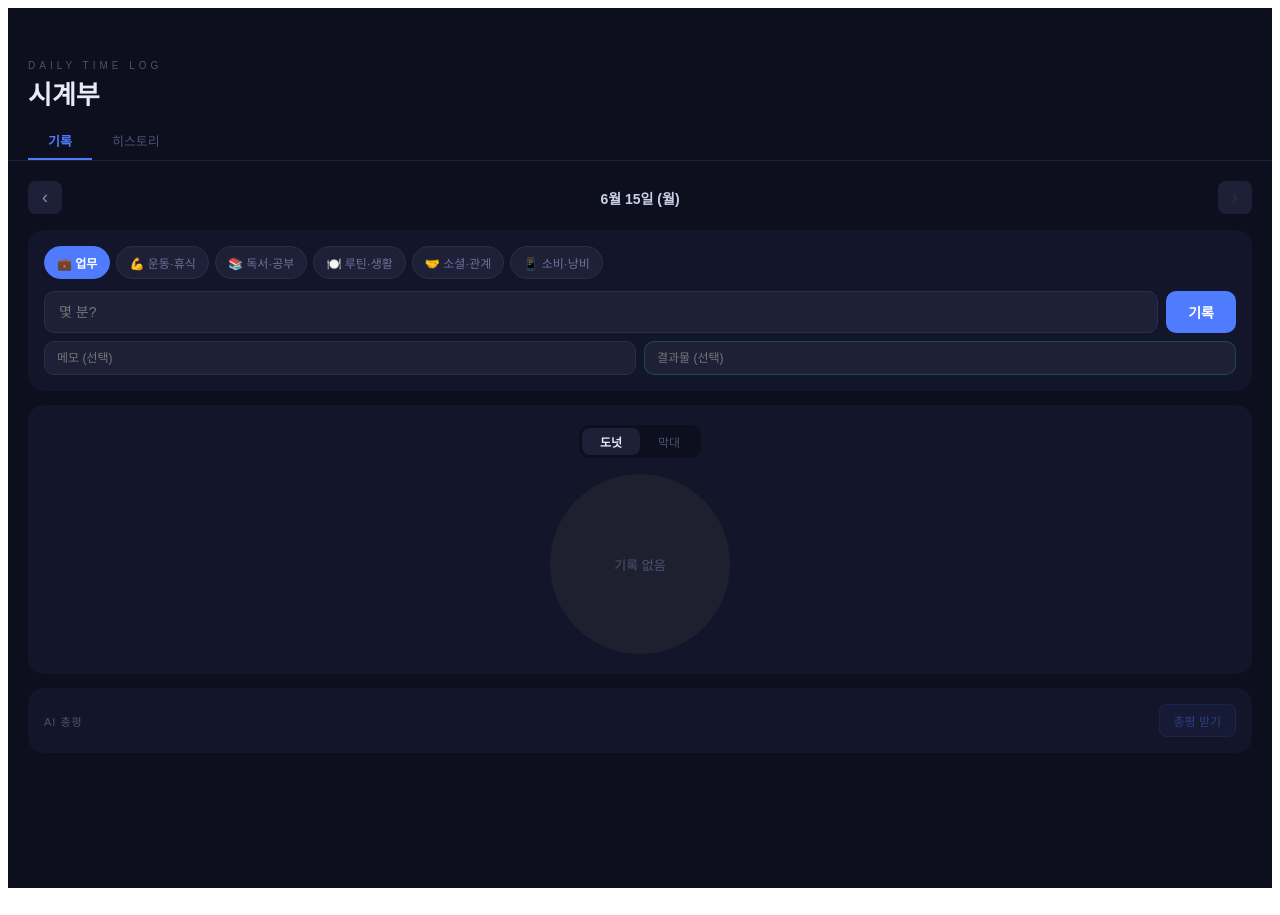
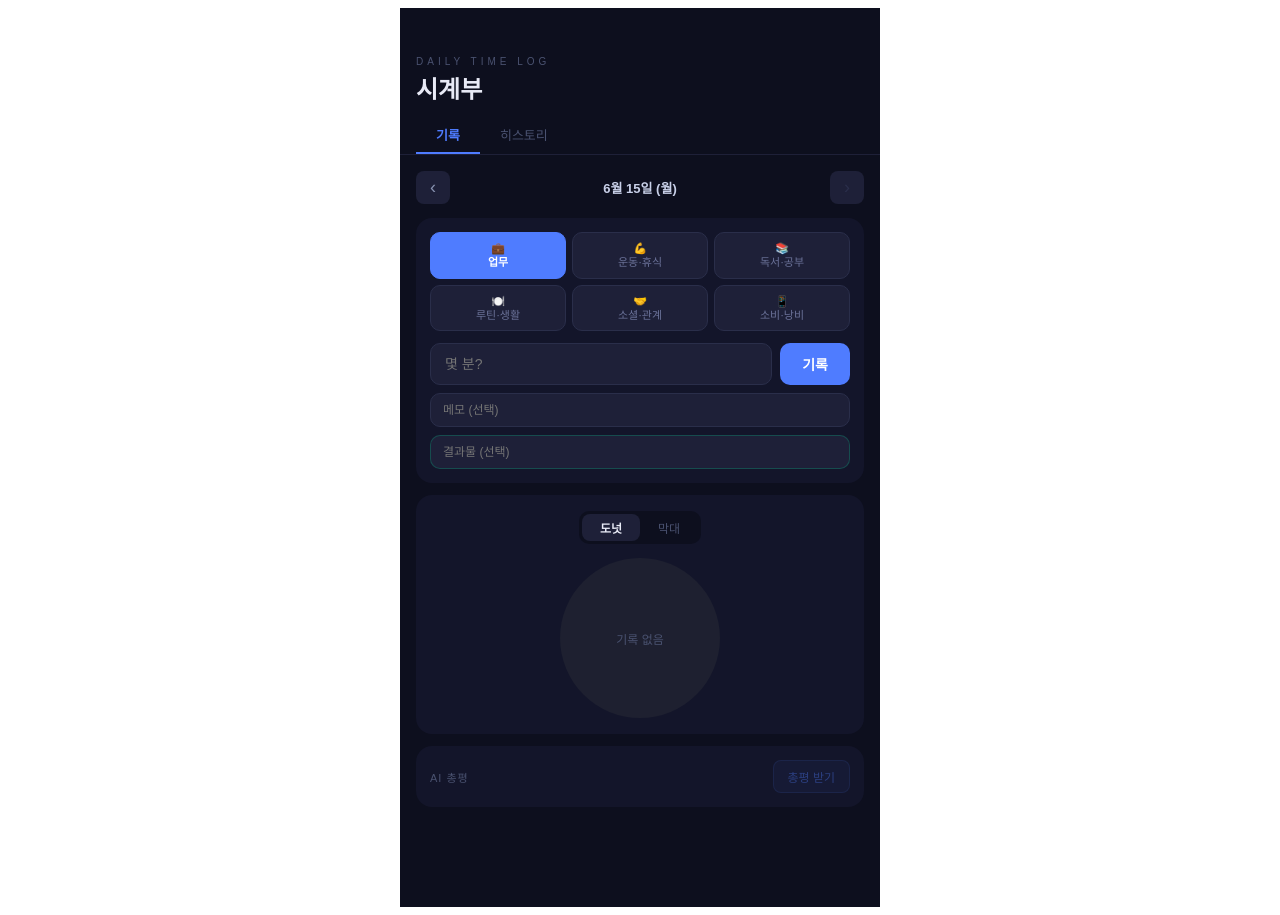
Before and after one commit to keepgoing114/sigyebu-, a React (Vite) app: page / in a window 1280 px wide. Built offline with nearby package versions, Linux system fonts and the light colour scheme.

Commit message:
Update App.jsx

```diff
--- a/src/App.jsx
+++ b/src/App.jsx
@@ -18,11 +18,11 @@ function formatDate(dateStr) {
   return `${d.getMonth()+1}월 ${d.getDate()}일 (${["일","월","화","수","목","금","토"][d.getDay()]})`;
 }
 
-function DonutChart({ data, size = 180 }) {
+function DonutChart({ data, size = 160 }) {
   const total = data.reduce((s, d) => s + d.minutes, 0);
   if (total === 0) return (
     <div style={{ width:size, height:size, borderRadius:"50%", background:"#1e2030", display:"flex", alignItems:"center", justifyContent:"center", margin:"0 auto" }}>
-      <span style={{ color:"#4a5270", fontSize:13 }}>기록 없음</span>
+      <span style={{ color:"#4a5270", fontSize:12 }}>기록 없음</span>
     </div>
   );
   let cum = 0;
@@ -49,7 +49,7 @@ function DonutChart({ data, size = 180 }) {
         <circle cx={cx} cy={cy} r={ir} fill="#13152a"/>
       </svg>
       <div style={{ position:"absolute", top:"50%", left:"50%", transform:"translate(-50%,-50%)", textAlign:"center", pointerEvents:"none" }}>
-        <div style={{ fontSize:20, fontWeight:700, color:"#e8eaf6", lineHeight:1 }}>{hrs>0?`${hrs}h `:""}{mins}m</div>
+        <div style={{ fontSize:18, fontWeight:700, color:"#e8eaf6", lineHeight:1 }}>{hrs>0?`${hrs}h `:""}{mins}m</div>
         <div style={{ fontSize:10, color:"#6b7299", marginTop:3 }}>총 기록</div>
       </div>
     </div>
@@ -122,7 +122,7 @@ export default function App() {
 핵심은 "시간 대비 결과물"입니다.
 형식:
 1. 한 줄 평가 (이모지 포함, 20자 이내)
-2. 시간 투자 대비 결과물 평가 (구체적으로)
+2. 시간 투자 대비 결과물 평가
 3. 아쉬운 점 1가지 (팩폭이되 따뜻하게)
 4. 내일 딱 하나 바꾼다면
 200자 이내. 마크다운 없이.`,
@@ -136,11 +136,11 @@ export default function App() {
   };
 
   return (
-    <div style={{ minHeight:"100vh", background:"#0d0f1e", color:"#e8eaf6", fontFamily:"'Apple SD Gothic Neo','Pretendard',sans-serif", paddingBottom:80 }}>
+    <div style={{ maxWidth:480, margin:"0 auto", minHeight:"100vh", background:"#0d0f1e", color:"#e8eaf6", fontFamily:"'Apple SD Gothic Neo','Pretendard',sans-serif", paddingBottom:80 }}>
 
-      <div style={{ padding:"52px 20px 0", borderBottom:"1px solid #1e2038" }}>
+      <div style={{ padding:"48px 16px 0", borderBottom:"1px solid #1e2038" }}>
         <div style={{ fontSize:10, letterSpacing:4, color:"#4a5270", textTransform:"uppercase", marginBottom:3 }}>Daily Time Log</div>
-        <div style={{ fontSize:26, fontWeight:800 }}>시계부</div>
+        <div style={{ fontSize:24, fontWeight:800 }}>시계부</div>
         <div style={{ display:"flex", marginTop:12 }}>
           {[["today","기록"],["history","히스토리"]].map(([v,l])=>(
             <button key={v} onClick={()=>setView(v)} style={{
@@ -154,27 +154,33 @@ export default function App() {
       </div>
 
       {view==="today" && (
-        <div style={{ padding:"20px 20px 0" }}>
-          <div style={{ display:"flex", alignItems:"center", justifyContent:"space-between", marginBottom:16 }}>
+        <div style={{ padding:"16px 16px 0" }}>
+
+          {/* 날짜 */}
+          <div style={{ display:"flex", alignItems:"center", justifyContent:"space-between", marginBottom:14 }}>
             <button onClick={()=>{ const d=new Date(viewDate+"T00:00:00"); d.setDate(d.getDate()-1); setViewDate(d.toISOString().slice(0,10)); setAiReview(""); }}
               style={{ background:"#1e2038", border:"none", color:"#8892b0", padding:"6px 14px", borderRadius:8, cursor:"pointer", fontSize:18 }}>‹</button>
-            <span style={{ fontSize:14, fontWeight:600, color:"#c8d0e8" }}>{formatDate(viewDate)}</span>
+            <span style={{ fontSize:13, fontWeight:600, color:"#c8d0e8" }}>{formatDate(viewDate)}</span>
             <button onClick={()=>{ const d=new Date(viewDate+"T00:00:00"); d.setDate(d.getDate()+1); const nd=d.toISOString().slice(0,10); if(nd<=todayKey()){setViewDate(nd);setAiReview("");} }}
               style={{ background:"#1e2038", border:"none", color:viewDate>=todayKey()?"#2a2e4a":"#8892b0", padding:"6px 14px", borderRadius:8, cursor:"pointer", fontSize:18 }}>›</button>
           </div>
 
-          <div style={{ background:"#13152a", borderRadius:16, padding:"16px", marginBottom:14 }}>
-            <div style={{ display:"flex", flexWrap:"wrap", gap:6, marginBottom:12 }}>
+          {/* 입력 */}
+          <div style={{ background:"#13152a", borderRadius:16, padding:"14px", marginBottom:12 }}>
+            {/* 카테고리 3열 그리드 */}
+            <div style={{ display:"grid", gridTemplateColumns:"1fr 1fr 1fr", gap:6, marginBottom:12 }}>
               {CATEGORIES.map(cat => (
                 <button key={cat.id} onClick={()=>setSelCat(cat.id)} style={{
-                  padding:"7px 12px", borderRadius:20, fontSize:12, cursor:"pointer",
+                  padding:"8px 4px", borderRadius:10, fontSize:11, cursor:"pointer",
                   background: selCat===cat.id ? cat.color : "#1e2038",
                   color: selCat===cat.id ? "#fff" : "#6b7299",
                   border: selCat===cat.id ? `1px solid ${cat.color}` : "1px solid #2a2e4a",
-                  fontWeight: selCat===cat.id ? 700 : 400, transition:"all .15s"
-                }}>{cat.emoji} {cat.label}</button>
+                  fontWeight: selCat===cat.id ? 700 : 400, transition:"all .15s",
+                  textAlign:"center", lineHeight:1.3
+                }}>{cat.emoji}<br/>{cat.label}</button>
               ))}
             </div>
+            {/* 시간 입력 */}
             <div style={{ display:"flex", gap:8, marginBottom:8 }}>
               <input type="number" placeholder="몇 분?" value={inputMin}
                 onChange={e=>setInputMin(e.target.value)}
@@ -182,28 +188,29 @@ export default function App() {
                 style={{ flex:1, background:"#1e2038", border:"1px solid #2a2e4a", borderRadius:10, padding:"11px 14px", color:"#e8eaf6", fontSize:14, outline:"none" }}/>
               <button onClick={addRecord} style={{ background:"#4F7CFF", border:"none", borderRadius:10, padding:"11px 22px", color:"#fff", fontSize:14, fontWeight:700, cursor:"pointer" }}>기록</button>
             </div>
-            <div style={{ display:"flex", gap:8 }}>
-              <input placeholder="메모 (선택)" value={memo} onChange={e=>setMemo(e.target.value)}
-                style={{ flex:1, background:"#1e2038", border:"1px solid #2a2e4a", borderRadius:10, padding:"9px 12px", color:"#e8eaf6", fontSize:12, outline:"none" }}/>
-              <input placeholder="결과물 (선택)" value={output} onChange={e=>setOutput(e.target.value)}
-                onKeyDown={e=>e.key==="Enter"&&addRecord()}
-                style={{ flex:1, background:"#1e2038", border:"1px solid #00C48C44", borderRadius:10, padding:"9px 12px", color:"#e8eaf6", fontSize:12, outline:"none" }}/>
-            </div>
+            {/* 메모 - 세로 배치 */}
+            <input placeholder="메모 (선택)" value={memo} onChange={e=>setMemo(e.target.value)}
+              style={{ width:"100%", boxSizing:"border-box", background:"#1e2038", border:"1px solid #2a2e4a", borderRadius:10, padding:"9px 12px", color:"#e8eaf6", fontSize:12, outline:"none", marginBottom:8 }}/>
+            <input placeholder="결과물 (선택)" value={output} onChange={e=>setOutput(e.target.value)}
+              onKeyDown={e=>e.key==="Enter"&&addRecord()}
+              style={{ width:"100%", boxSizing:"border-box", background:"#1e2038", border:"1px solid #00C48C44", borderRadius:10, padding:"9px 12px", color:"#e8eaf6", fontSize:12, outline:"none" }}/>
           </div>
 
+          {/* 결과물 요약 */}
           {allOutputs.length > 0 && (
-            <div style={{ background:"#13152a", borderRadius:16, padding:"14px 16px", marginBottom:14 }}>
-              <div style={{ fontSize:11, color:"#4a5270", letterSpacing:1, marginBottom:10 }}>오늘의 결과물</div>
+            <div style={{ background:"#13152a", borderRadius:16, padding:"12px 14px", marginBottom:12 }}>
+              <div style={{ fontSize:11, color:"#4a5270", letterSpacing:1, marginBottom:8 }}>오늘의 결과물</div>
               <div style={{ display:"flex", flexWrap:"wrap", gap:6 }}>
                 {allOutputs.map((r,i) => (
-                  <span key={i} style={{ background:"#00C48C22", border:"1px solid #00C48C44", borderRadius:20, padding:"4px 12px", fontSize:12, color:"#00C48C" }}>✓ {r.output}</span>
+                  <span key={i} style={{ background:"#00C48C22", border:"1px solid #00C48C44", borderRadius:20, padding:"4px 10px", fontSize:11, color:"#00C48C" }}>✓ {r.output}</span>
                 ))}
               </div>
             </div>
           )}
 
-          <div style={{ background:"#13152a", borderRadius:16, padding:"20px 16px", marginBottom:14 }}>
-            <div style={{ display:"flex", background:"#0d0f1e", borderRadius:10, padding:3, width:"fit-content", margin:"0 auto 16px" }}>
+          {/* 차트 */}
+          <div style={{ background:"#13152a", borderRadius:16, padding:"16px 14px", marginBottom:12 }}>
+            <div style={{ display:"flex", background:"#0d0f1e", borderRadius:10, padding:3, width:"fit-content", margin:"0 auto 14px" }}>
               {[["donut","도넛"],["bar","막대"]].map(([mode,label])=>(
                 <button key={mode} onClick={()=>setChartMode(mode)} style={{
                   padding:"5px 18px", borderRadius:8, border:"none", cursor:"pointer", fontSize:12,
@@ -215,13 +222,13 @@ export default function App() {
             </div>
             {chartMode==="donut" ? (
               <>
-                <DonutChart data={categoryTotals} size={180}/>
+                <DonutChart data={categoryTotals} size={160}/>
                 {activeCats.length>0 && (
-                  <div style={{ display:"flex", flexWrap:"wrap", gap:"6px 14px", marginTop:16, justifyContent:"center" }}>
+                  <div style={{ display:"flex", flexWrap:"wrap", gap:"5px 12px", marginTop:14, justifyContent:"center" }}>
                     {activeCats.map(cat=>(
-                      <div key={cat.id} style={{ display:"flex", alignItems:"center", gap:5 }}>
-                        <div style={{ width:8, height:8, borderRadius:"50%", background:cat.color }}/>
-                        <span style={{ fontSize:11, color:"#8892b0" }}>{cat.label}</span>
+                      <div key={cat.id} style={{ display:"flex", alignItems:"center", gap:4 }}>
+                        <div style={{ width:7, height:7, borderRadius:"50%", background:cat.color }}/>
+                        <span style={{ fontSize:10, color:"#8892b0" }}>{cat.label}</span>
                       </div>
                     ))}
                   </div>
@@ -229,30 +236,30 @@ export default function App() {
               </>
             ) : (
               activeCats.length===0
-                ? <div style={{ textAlign:"center", color:"#3a4060", fontSize:13, padding:"24px 0" }}>아직 기록이 없어요</div>
+                ? <div style={{ textAlign:"center", color:"#3a4060", fontSize:13, padding:"20px 0" }}>아직 기록이 없어요</div>
                 : activeCats.sort((a,b)=>b.minutes-a.minutes).map(cat=>{
                   const pct = totalMin>0?cat.minutes/totalMin*100:0;
                   return (
-                    <div key={cat.id} style={{ marginBottom:12 }}>
-                      <div style={{ display:"flex", justifyContent:"space-between", marginBottom:5 }}>
-                        <span style={{ fontSize:12, color:"#c8d0e8" }}>{cat.emoji} {cat.label}</span>
-                        <span style={{ fontSize:12, color:cat.color, fontWeight:600 }}>
+                    <div key={cat.id} style={{ marginBottom:10 }}>
+                      <div style={{ display:"flex", justifyContent:"space-between", marginBottom:4 }}>
+                        <span style={{ fontSize:11, color:"#c8d0e8" }}>{cat.emoji} {cat.label}</span>
+                        <span style={{ fontSize:11, color:cat.color, fontWeight:600 }}>
                           {Math.floor(cat.minutes/60)>0?`${Math.floor(cat.minutes/60)}h `:""}{cat.minutes%60}m
-                          <span style={{ color:"#4a5270", fontWeight:400, marginLeft:6 }}>{pct.toFixed(0)}%</span>
+                          <span style={{ color:"#4a5270", fontWeight:400, marginLeft:4 }}>{pct.toFixed(0)}%</span>
                         </span>
                       </div>
-                      <div style={{ height:6, background:"#1e2038", borderRadius:4 }}>
-                        <div style={{ height:6, width:`${pct}%`, background:cat.color, borderRadius:4, transition:"width .4s" }}/>
+                      <div style={{ height:5, background:"#1e2038", borderRadius:4 }}>
+                        <div style={{ height:5, width:`${pct}%`, background:cat.color, borderRadius:4, transition:"width .4s" }}/>
                       </div>
                     </div>
                   );
                 })
             )}
             {totalMin>0 && (
-              <div style={{ display:"flex", justifyContent:"center", gap:24, marginTop:20, paddingTop:16, borderTop:"1px solid #1e2038" }}>
+              <div style={{ display:"flex", justifyContent:"center", gap:20, marginTop:16, paddingTop:14, borderTop:"1px solid #1e2038" }}>
                 {typeStats.map(t=>(
                   <div key={t.type} style={{ textAlign:"center" }}>
-                    <div style={{ fontSize:16, fontWeight:700, color:TYPE_COLOR[t.type] }}>{Math.floor(t.minutes/60)}h {t.minutes%60}m</div>
+                    <div style={{ fontSize:14, fontWeight:700, color:TYPE_COLOR[t.type] }}>{Math.floor(t.minutes/60)}h {t.minutes%60}m</div>
                     <div style={{ fontSize:10, color:"#4a5270", marginTop:2 }}>{TYPE_LABEL[t.type]}</div>
                   </div>
                 ))}
@@ -260,25 +267,26 @@ export default function App() {
             )}
           </div>
 
+          {/* 로그 */}
           {activeRecords.length>0 && (
-            <div style={{ background:"#13152a", borderRadius:16, padding:"16px", marginBottom:14 }}>
-              <div style={{ fontSize:11, color:"#4a5270", marginBottom:12, letterSpacing:1 }}>LOG</div>
+            <div style={{ background:"#13152a", borderRadius:16, padding:"14px", marginBottom:12 }}>
+              <div style={{ fontSize:11, color:"#4a5270", marginBottom:10, letterSpacing:1 }}>LOG</div>
               {[...activeRecords].reverse().map((r,i)=>{
                 const cat = CATEGORIES.find(c=>c.id===r.cat);
                 const realIdx = activeRecords.length-1-i;
                 return (
-                  <div key={i} style={{ display:"flex", alignItems:"flex-start", justifyContent:"space-between", padding:"10px 0", borderBottom:i<activeRecords.length-1?"1px solid #1e2038":"none" }}>
-                    <div style={{ display:"flex", alignItems:"flex-start", gap:10, flex:1 }}>
-                      <div style={{ width:34, height:34, borderRadius:10, background:cat?.color+"22", display:"flex", alignItems:"center", justifyContent:"center", fontSize:17, flexShrink:0 }}>{cat?.emoji}</div>
+                  <div key={i} style={{ display:"flex", alignItems:"flex-start", justifyContent:"space-between", padding:"9px 0", borderBottom:i<activeRecords.length-1?"1px solid #1e2038":"none" }}>
+                    <div style={{ display:"flex", alignItems:"flex-start", gap:8, flex:1 }}>
+                      <div style={{ width:32, height:32, borderRadius:9, background:cat?.color+"22", display:"flex", alignItems:"center", justifyContent:"center", fontSize:15, flexShrink:0 }}>{cat?.emoji}</div>
                       <div>
                         <div style={{ fontSize:12, color:"#c8d0e8", fontWeight:500 }}>{cat?.label}</div>
-                        {r.memo && <div style={{ fontSize:11, color:"#4a5270", marginTop:2 }}>{r.memo}</div>}
-                        {r.output && <div style={{ fontSize:11, color:"#00C48C", marginTop:3 }}>✓ {r.output}</div>}
+                        {r.memo && <div style={{ fontSize:11, color:"#4a5270", marginTop:1 }}>{r.memo}</div>}
+                        {r.output && <div style={{ fontSize:11, color:"#00C48C", marginTop:2 }}>✓ {r.output}</div>}
                       </div>
                     </div>
-                    <div style={{ display:"flex", alignItems:"center", gap:8, flexShrink:0 }}>
+                    <div style={{ display:"flex", alignItems:"center", gap:6, flexShrink:0 }}>
                       <div style={{ textAlign:"right" }}>
-                        <div style={{ fontSize:13, color:cat?.color, fontWeight:700 }}>{Math.floor(r.min/60)>0?`${Math.floor(r.min/60)}h `:""}{r.min%60}m</div>
+                        <div style={{ fontSize:12, color:cat?.color, fontWeight:700 }}>{Math.floor(r.min/60)>0?`${Math.floor(r.min/60)}h `:""}{r.min%60}m</div>
                         <div style={{ fontSize:10, color:"#3a4060" }}>{r.time}</div>
                       </div>
                       <button onClick={()=>deleteRecord(realIdx)} style={{ background:"none", border:"none", color:"#3a4060", cursor:"pointer", fontSize:16, padding:"0 4px" }}>×</button>
@@ -289,7 +297,8 @@ export default function App() {
             </div>
           )}
 
-          <div style={{ background:"#13152a", borderRadius:16, padding:"16px", marginBottom:20 }}>
+          {/* AI 총평 */}
+          <div style={{ background:"#13152a", borderRadius:16, padding:"14px", marginBottom:20 }}>
             <div style={{ display:"flex", justifyContent:"space-between", alignItems:"center", marginBottom:aiReview?12:0 }}>
               <div style={{ fontSize:11, color:"#4a5270", letterSpacing:1 }}>AI 총평</div>
               <button onClick={getAiReview} disabled={aiLoading||totalMin===0} style={{
@@ -299,7 +308,7 @@ export default function App() {
               }}>{aiLoading?"분석 중...":"총평 받기"}</button>
             </div>
             {aiReview && (
-              <div style={{ background:"#0d0f1e", borderRadius:10, padding:"14px 16px", fontSize:13, color:"#c8d0e8", lineHeight:1.75, whiteSpace:"pre-wrap", borderLeft:"3px solid #4F7CFF" }}>
+              <div style={{ background:"#0d0f1e", borderRadius:10, padding:"12px 14px", fontSize:13, color:"#c8d0e8", lineHeight:1.75, whiteSpace:"pre-wrap", borderLeft:"3px solid #4F7CFF" }}>
                 {aiReview}
               </div>
             )}
@@ -308,7 +317,7 @@ export default function App() {
       )}
 
       {view==="history" && (
-        <div style={{ padding:"20px" }}>
+        <div style={{ padding:"16px" }}>
           {historyDates.length===0
             ? <div style={{ textAlign:"center", color:"#3a4060", fontSize:13, marginTop:60 }}>
                 <div style={{ fontSize:32, marginBottom:12 }}>📭</div>아직 기록이 없어요
@@ -322,13 +331,13 @@ export default function App() {
               return (
                 <button key={date} onClick={()=>{ setViewDate(date); setView("today"); setAiReview(""); }} style={{
                   width:"100%", background:"#13152a", border:"1px solid #1e2038", borderRadius:14,
-                  padding:"14px 16px", marginBottom:10, cursor:"pointer", textAlign:"left", display:"block"
+                  padding:"12px 14px", marginBottom:10, cursor:"pointer", textAlign:"left", display:"block", boxSizing:"border-box"
                 }}>
                   <div style={{ display:"flex", justifyContent:"space-between", alignItems:"center" }}>
                     <span style={{ fontSize:13, color:"#c8d0e8", fontWeight:600 }}>{formatDate(date)}</span>
                     <span style={{ fontSize:12, color:"#4a5270" }}>총 {Math.floor(tot/60)}h {tot%60}m</span>
                   </div>
-                  <div style={{ display:"flex", gap:12, marginTop:6 }}>
+                  <div style={{ display:"flex", gap:10, marginTop:5 }}>
                     <span style={{ fontSize:11, color:"#00C48C" }}>생산 {Math.floor(prod/60)}h {prod%60}m</span>
                     <span style={{ fontSize:11, color:"#FF6B6B" }}>소비 {Math.floor(cons/60)}h {cons%60}m</span>
                     {outs>0 && <span style={{ fontSize:11, color:"#00C48C" }}>결과물 {outs}개</span>}
```
